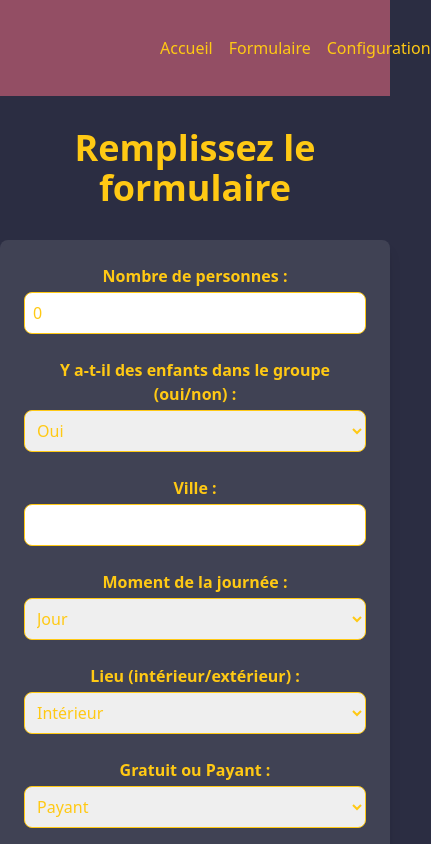
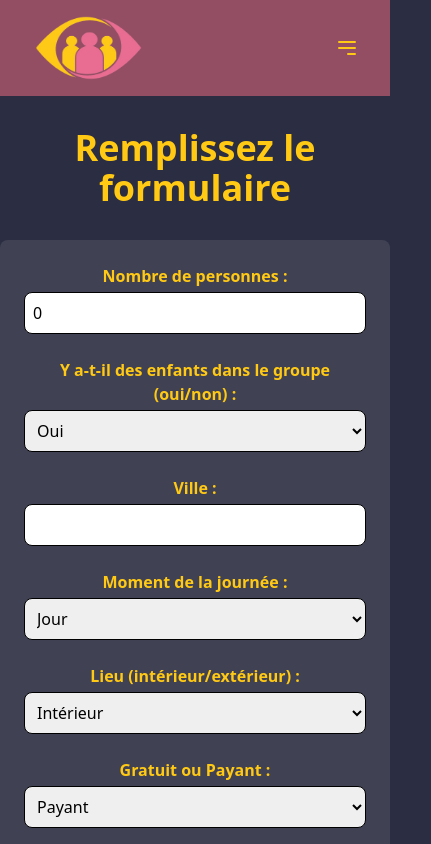
Before and after one commit to aref400/projetiafront, a Vue app: page /form in a window 390 px wide. Shown: the top 844 px of the page, 431 px wide, since content can reach past the window. Built offline with nearby package versions, Linux system fonts and the light colour scheme.

Commit message:
Menu burger + verif nbPeople + readme en cours

```diff
--- a/src/App.vue
+++ b/src/App.vue
@@ -8,13 +8,29 @@
       </RouterLink>
 
       <!-- Menu -->
-      <nav class="flex space-x-4">
+      <nav class="hidden md:flex space-x-4">
         <RouterLink to="/" class="hover:underline">Accueil</RouterLink>
         <RouterLink
         to="/form" class="hover:underline">Formulaire</RouterLink>
         <RouterLink to="/config" class="hover:underline">Configuration</RouterLink>
       </nav>
+
+      <!-- Menu burger -->
+      <button class="md:hidden" @click="toggleMenu">
+        <svg xmlns="http://www.w3.org/2000/svg" class="h-6 w-6" fill="none" viewBox="0 0 24 24" stroke="currentColor">
+          <path stroke-linecap="round" stroke-linejoin="round" stroke-width="2" d="M4 6h16M4 12h16m-7 6h7" />
+        </svg>
+      </button>
     </div>
+
+    <div v-if="isMobileMenuOpen" class="md:hidden">
+      <nav class="flex flex-col items-center space-y-2 p-4">
+        <RouterLink to="/" class="hover:underline">Accueil</RouterLink>
+        <RouterLink to="/form" class="hover:underline">Formulaire</RouterLink>
+        <RouterLink to="/config" class="hover:underline">Configuration</RouterLink>
+      </nav>
+    </div>
+
   </header>
 
   <!-- Redirection vers les composants via les routes -->
@@ -43,6 +59,16 @@
 
 export default {
   name: 'App',
+  data(){
+    return {
+      isMobileMenuOpen: false,
+    };
+  },
+  methods: {
+    toggleMenu() {
+      this.isMobileMenuOpen = !this.isMobileMenuOpen;
+    },
+  },
 }
 </script>
 
--- a/src/components/views/FormPage.vue
+++ b/src/components/views/FormPage.vue
@@ -9,15 +9,15 @@
           <!-- Nombre de personnes -->
           <div class="flex flex-col">
             <label for="nb_people" class="font-semibold mb-1">Nombre de personnes :</label>
-            <input id="nb_people" v-model="formData.nb_people" type="number" required
-              class="border border-gray-300 rounded-lg p-2 focus:ring-2 focus:ring-blue-500 focus:outline-none" />
+            <input id="nb_people" v-model="formData.nb_people" type="number" required min="1"
+              class="border border-gray-300 rounded-lg p-2 text-black focus:ring-2 focus:ring-blue-500 focus:outline-none" />
           </div>
 
           <!-- Présence d'enfants -->
           <div class="flex flex-col">
             <label for="hasChildren" class="font-semibold mb-1">Y a-t-il des enfants dans le groupe (oui/non) :</label>
             <select id="hasChildren" v-model="formData.hasChildren"
-              class="border border-gray-300 rounded-lg p-2 focus:ring-2 focus:ring-blue-500 focus:outline-none">
+              class="border border-gray-300 rounded-lg p-2 text-black focus:ring-2 focus:ring-blue-500 focus:outline-none">
               <option value=true>Oui</option>
               <option value=false>Non</option>
             </select>
@@ -27,14 +27,14 @@
           <div class="flex flex-col">
             <label for="city" class="font-semibold mb-1">Ville :</label>
             <input id="city" v-model="formData.city" type="text" required
-              class="border border-gray-300 rounded-lg p-2 focus:ring-2 focus:ring-blue-500 focus:outline-none" />
+              class="border border-gray-300 rounded-lg p-2 text-black focus:ring-2 focus:ring-blue-500 focus:outline-none" />
           </div>
 
           <!-- Moment de la journée -->
           <div class="flex flex-col">
             <label for="time_of_day" class="font-semibold mb-1">Moment de la journée :</label>
             <select id="time_of_day" v-model="formData.time_of_day"
-              class="border border-gray-300 rounded-lg p-2 focus:ring-2 focus:ring-blue-500 focus:outline-none">
+              class="border border-gray-300 rounded-lg p-2 text-black focus:ring-2 focus:ring-blue-500 focus:outline-none">
               <option value="jour">Jour</option>
               <option value="nuit">Nuit</option>
             </select>
@@ -47,7 +47,7 @@
           <div class="flex flex-col">
             <label for="activity_location" class="font-semibold mb-1">Lieu (intérieur/extérieur) :</label>
             <select id="activity_location" v-model="formData.activity_location"
-              class="border border-gray-300 rounded-lg p-2 focus:ring-2 focus:ring-blue-500 focus:outline-none">
+              class="border border-gray-300 rounded-lg p-2 text-black focus:ring-2 focus:ring-blue-500 focus:outline-none">
               <option value="interieur">Intérieur</option>
               <option value="exterieur">Extérieur</option>
             </select>
@@ -57,7 +57,7 @@
           <div class="flex flex-col">
             <label for="isFree" class="font-semibold mb-1">Gratuit ou Payant :</label>
             <select id="isFree" v-model="formData.isFree"
-              class="border border-gray-300 rounded-lg p-2 focus:ring-2 focus:ring-blue-500 focus:outline-none">
+              class="border border-gray-300 rounded-lg p-2 text-black focus:ring-2 focus:ring-blue-500 focus:outline-none">
               <option value=true>Gratuit</option>
               <option value=false>Payant</option>
             </select>
@@ -67,7 +67,7 @@
           <div class="flex flex-col">
             <label for="isWeekend" class="font-semibold mb-1">Semaine ou Weekend :</label>
             <select id="isWeekend" v-model="formData.isWeekend"
-              class="border border-gray-300 rounded-lg p-2 focus:ring-2 focus:ring-blue-500 focus:outline-none">
+              class="border border-gray-300 rounded-lg p-2 text-black focus:ring-2 focus:ring-blue-500 focus:outline-none">
               <option value= true>Semaine</option>
               <option value= false>Weekend</option>
             </select>
@@ -89,7 +89,7 @@
 
 
     <!-- Affichage de la réponse -->
-    <div v-if="response" class="mt-8 w-full max-w-md bg-green-100 border-l-4 border-green-500 p-4 space-y-2 rounded-lg">
+    <div v-if="response" class="my-8 w-full max-w-4xl border-l-4 p-4 space-y-2 rounded-lg">
       <p class="font-semibold text-lg">Réponse de l'IA :</p>
       <div v-for="(line, index) in formatResponse(response)" :key="index" class="mt-2">
         <p v-if="line">{{ line }}</p>
```
Also changed, not shown: 1 other file (tests, documents, lock files or other folders).
